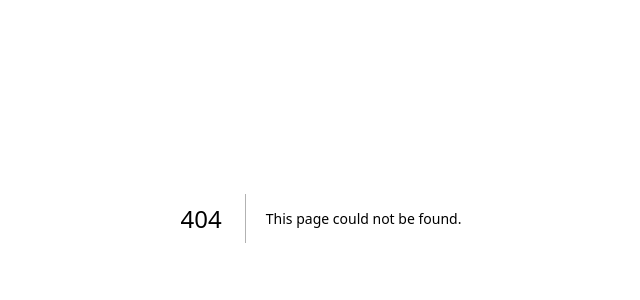
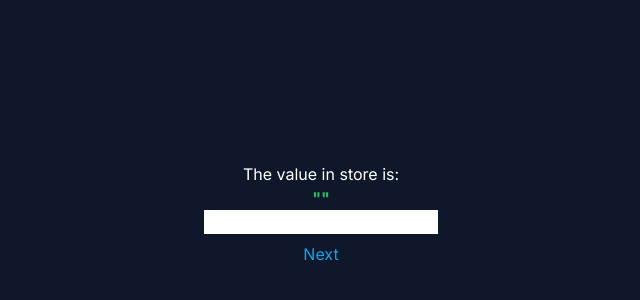
Before and after one commit to JezzyDeves/next-demo-app, a Next.js app: page /overview/state/first in a window 1280 px wide. Before the commit this address had no page. Shown: the part 182-482 px from the top of the page, without its empty margins (319-959 px from the left). Built offline with nearby package versions, Linux system fonts and the light colour scheme.

Commit message:
Adds basic Zustand example

```diff
--- a/app/overview/async/page.tsx
+++ b/app/overview/async/page.tsx
@@ -1,3 +1,5 @@
+import LinkButton from "@/components/LinkButton";
+
 export default async function Page() {
   const { message } = await (
     await fetch("http://localhost:3000/api/greet", {
@@ -13,6 +15,7 @@ export default async function Page() {
           This message came from the server API
         </p>
         {message}
+        <LinkButton href="/overview/state/first">Next</LinkButton>
       </div>
     </>
   );
--- /dev/null
+++ b/app/overview/state/first/page.tsx
@@ -0,0 +1,24 @@
+"use client";
+
+import LinkButton from "@/components/LinkButton";
+import { useBasicStore } from "@/stores/basicStore";
+
+export default function Page() {
+  const store = useBasicStore();
+
+  return (
+    <>
+      <div className="flex min-h-screen flex-col items-center justify-center bg-slate-900 text-center text-white">
+        <p>The value in store is:</p>
+        <p className="font-bold text-green-500">"{store.value}"</p>
+        <input
+          className="text-black"
+          type="text"
+          onChange={(e) => store.setValue(e.target.value)}
+          value={store.value}
+        />
+        <LinkButton href="/overview/state/second">Next</LinkButton>
+      </div>
+    </>
+  );
+}
--- /dev/null
+++ b/app/overview/state/second/page.tsx
@@ -0,0 +1,14 @@
+"use client";
+
+import { useBasicStore } from "@/stores/basicStore";
+
+export default function Page() {
+  const store = useBasicStore();
+  return (
+    <>
+      <div className="flex min-h-screen flex-col items-center justify-center bg-slate-900 text-center text-white">
+        {store.value}
+      </div>
+    </>
+  );
+}
--- a/package.json
+++ b/package.json
@@ -10,9 +10,11 @@
     "format": "prettier . --write"
   },
   "dependencies": {
+    "immer": "^10.0.3",
     "next": "latest",
     "react": "latest",
-    "react-dom": "latest"
+    "react-dom": "latest",
+    "zustand": "^4.4.6"
   },
   "devDependencies": {
     "@types/node": "latest",
--- /dev/null
+++ b/stores/basicStore.ts
@@ -0,0 +1,15 @@
+import { create } from "zustand";
+import { immer } from "zustand/middleware/immer";
+
+export const useBasicStore = create<{
+  value: string;
+  setValue: (value: string) => void;
+}>()(
+  immer((set) => ({
+    value: "",
+    setValue: (v) =>
+      set((state) => {
+        state.value = v;
+      }),
+  })),
+);
```
Also changed, not shown: 1 other file (tests, documents, lock files or other folders).
